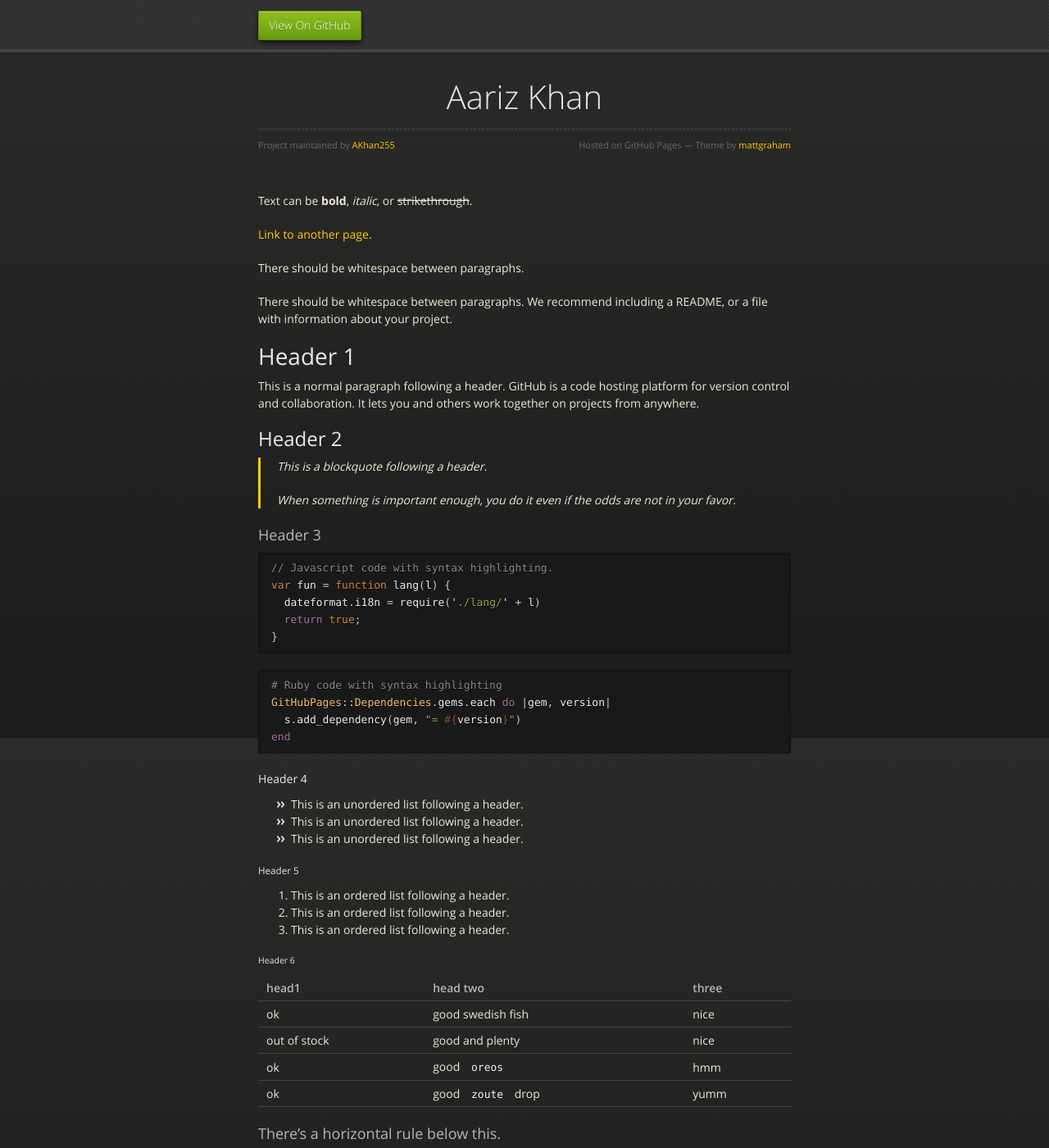
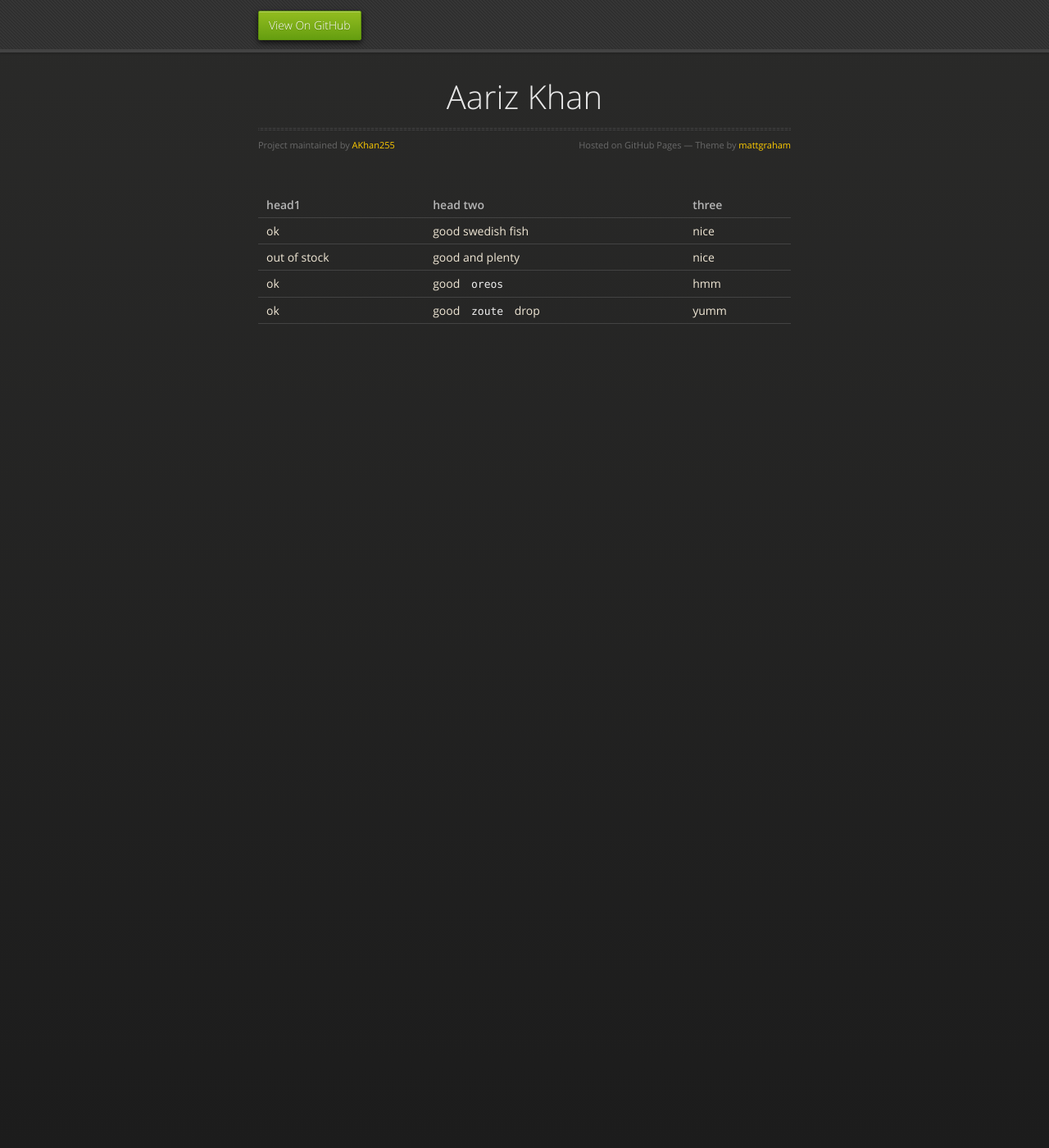
Before and after one commit to AKhan255/AKhan255.github.io, a Jekyll site: the page built from index.md, in a window 1280 px wide and 1400 px high. Shown: the whole window at 82% size. Built offline with Jekyll 4.4.1, drawn with Linux system fonts in a browser that asks for light colours; the repository's description, which GitHub fills in, is left out; some of the changed text lies outside the part shown.

Commit message:
Update index.md

````diff
--- a/index.md
+++ b/index.md
@@ -1,55 +1,6 @@
 ---
 layout: default
 ---
-
-Text can be **bold**, _italic_, or ~~strikethrough~~.
-
-[Link to another page](./another-page.html).
-
-There should be whitespace between paragraphs.
-
-There should be whitespace between paragraphs. We recommend including a README, or a file with information about your project.
-
-# Header 1
-
-This is a normal paragraph following a header. GitHub is a code hosting platform for version control and collaboration. It lets you and others work together on projects from anywhere.
-
-## Header 2
-
-> This is a blockquote following a header.
->
-> When something is important enough, you do it even if the odds are not in your favor.
-
-### Header 3
-
-```js
-// Javascript code with syntax highlighting.
-var fun = function lang(l) {
-  dateformat.i18n = require('./lang/' + l)
-  return true;
-}
-```
-
-```ruby
-# Ruby code with syntax highlighting
-GitHubPages::Dependencies.gems.each do |gem, version|
-  s.add_dependency(gem, "= #{version}")
-end
-```
-
-#### Header 4
-
-*   This is an unordered list following a header.
-*   This is an unordered list following a header.
-*   This is an unordered list following a header.
-
-##### Header 5
-
-1.  This is an ordered list following a header.
-2.  This is an ordered list following a header.
-3.  This is an ordered list following a header.
-
-###### Header 6
 
 | head1        | head two          | three |
 |:-------------|:------------------|:------|
@@ -57,67 +8,3 @@ end
 | out of stock | good and plenty   | nice  |
 | ok           | good `oreos`      | hmm   |
 | ok           | good `zoute` drop | yumm  |
-
-### There's a horizontal rule below this.
-
-* * *
-
-### Here is an unordered list:
-
-*   Item foo
-*   Item bar
-*   Item baz
-*   Item zip
-
-### And an ordered list:
-
-1.  Item one
-1.  Item two
-1.  Item three
-1.  Item four
-
-### And a nested list:
-
-- level 1 item
-  - level 2 item
-  - level 2 item
-    - level 3 item
-    - level 3 item
-- level 1 item
-  - level 2 item
-  - level 2 item
-  - level 2 item
-- level 1 item
-  - level 2 item
-  - level 2 item
-- level 1 item
-
-### Small image
-
-![Octocat](https://github.githubassets.com/images/icons/emoji/octocat.png)
-
-### Large image
-
-![Branching](https://guides.github.com/activities/hello-world/branching.png)
-
-
-### Definition lists can be used with HTML syntax.
-
-<dl>
-<dt>Name</dt>
-<dd>Godzilla</dd>
-<dt>Born</dt>
-<dd>1952</dd>
-<dt>Birthplace</dt>
-<dd>Japan</dd>
-<dt>Color</dt>
-<dd>Green</dd>
-</dl>
-
-```
-Long, single-line code blocks should not wrap. They should horizontally scroll if they are too long. This line should be long enough to demonstrate this.
-```
-
-```
-The final element.
-```
````
